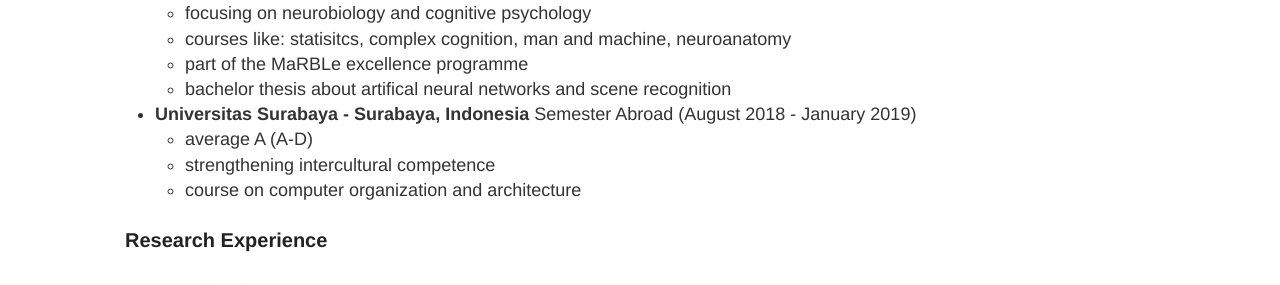
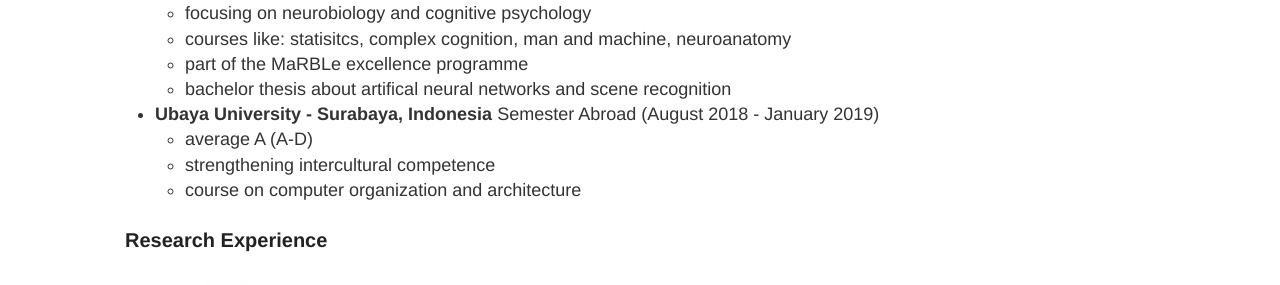
Before and after one commit to Mariusmarten/mariusmarten.github.io, a Jekyll site: the page built from about.md, in a window 1280 px wide. Shown: the part 829-1114 px from the top of the page. Built offline with Jekyll 4.4.1, drawn with Linux system fonts in a browser that asks for light colours.

Commit message:
Update about.md

```diff
--- a/about.md
+++ b/about.md
@@ -30,7 +30,7 @@ I'm passionate about applying my knowledge of computer science and machine learn
   - part of the MaRBLe excellence programme
   - bachelor thesis about artifical neural networks and scene recognition
 
-* **Universitas Surabaya - Surabaya, Indonesia** Semester Abroad (August 2018 - January 2019)
+* **Ubaya University - Surabaya, Indonesia** Semester Abroad (August 2018 - January 2019)
   - average A (A-D)
   - strengthening intercultural competence
   - course on computer organization and architecture
```
